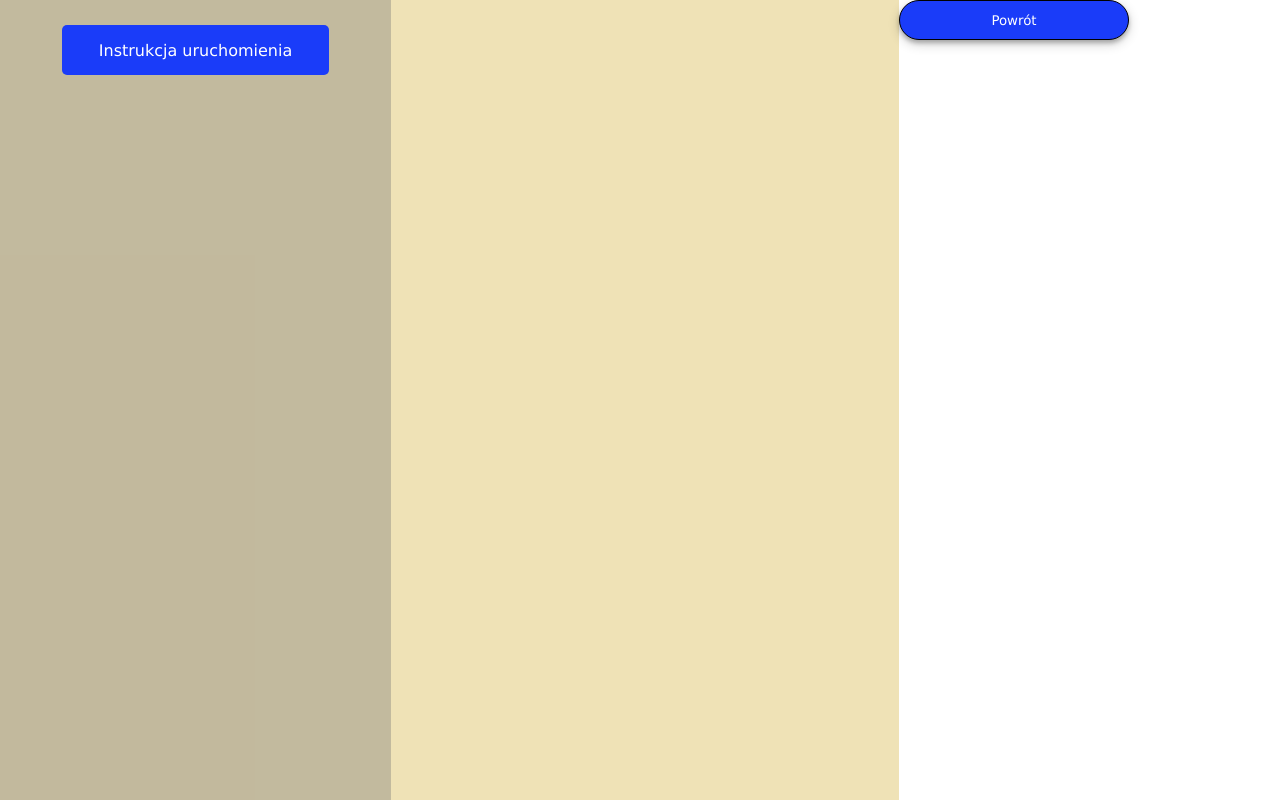
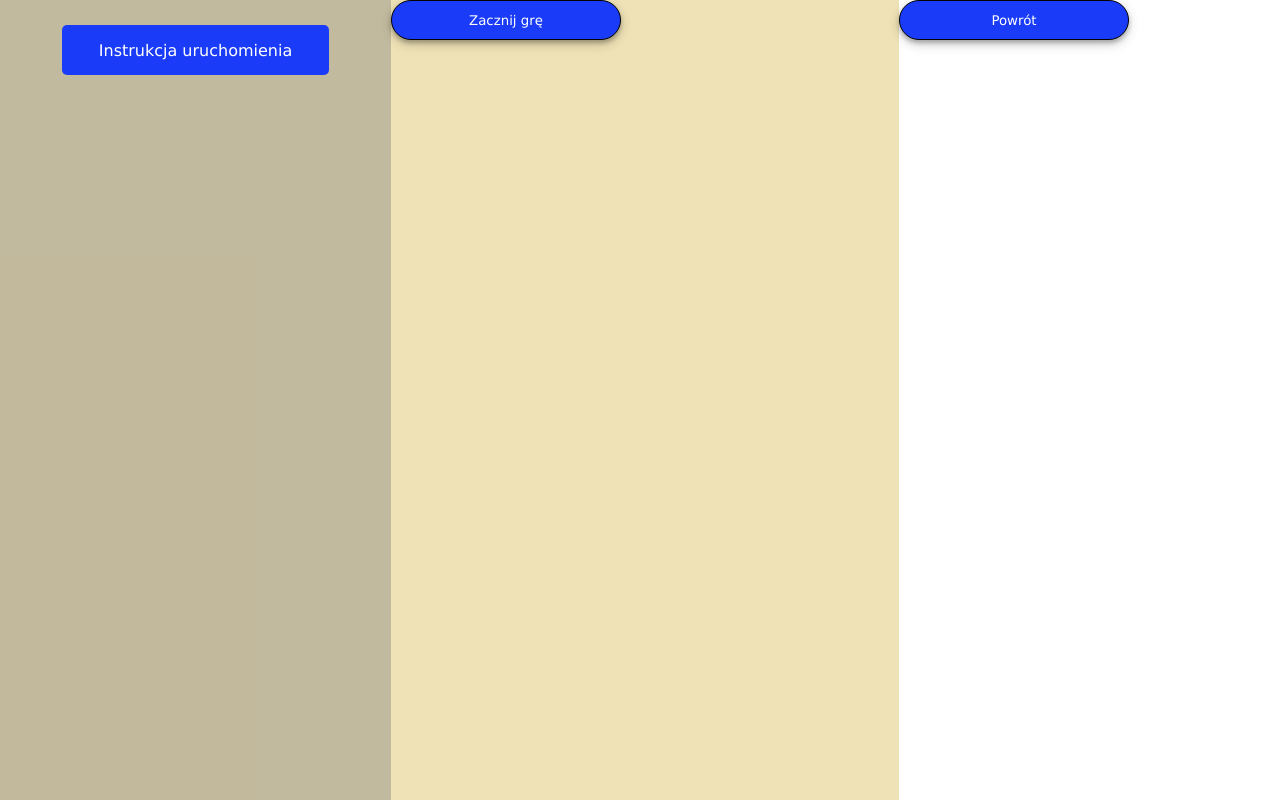
Before and after one commit to wuji-solutions/clients-name-1, a React (Create React App) app in the folder frontend/: page /konfiguracja in a window 1280 px wide. Built offline with nearby package versions, Linux system fonts and the light colour scheme.

Commit message:
Small tweaks

```diff
--- a/frontend/electron/main.ts
+++ b/frontend/electron/main.ts
@@ -18,7 +18,7 @@ function createWindow() {
 
 
     if (isDev) {
-        win.loadURL('http://192.168.137.1:3000/');
+        win.loadURL('http://localhost:3000/');
         const jarPath = path.join(__dirname, '..', 'backendJar/', 'backend.jar')
         child = require('child_process').spawn('java', ['-jar', jarPath]);
 
--- a/frontend/src/pages/Configurations.tsx
+++ b/frontend/src/pages/Configurations.tsx
@@ -54,11 +54,10 @@ function Configurations() {
 
             </InstructionContainer>
             <ModeContainer>
-
+                <ButtonCustom onClick={() => navigate('/quiz')}>Zacznij grę</ButtonCustom>
             </ModeContainer>
             <OptionsContainer>
-
-                    <ButtonCustom onClick={() => navigate('/')}>Powrót</ButtonCustom>
+                <ButtonCustom onClick={() => navigate('/')}>Powrót</ButtonCustom>
             </OptionsContainer>
         </Container>
     );
--- /dev/null
+++ b/frontend/src/pages/Quiz.tsx
@@ -0,0 +1,6 @@
+
+function Quiz() {
+
+}
+
+export default Quiz;
```
Also changed, not shown: frontend/src/components/Button.tsx (renamed from frontend/src/components/Button.jsx).
